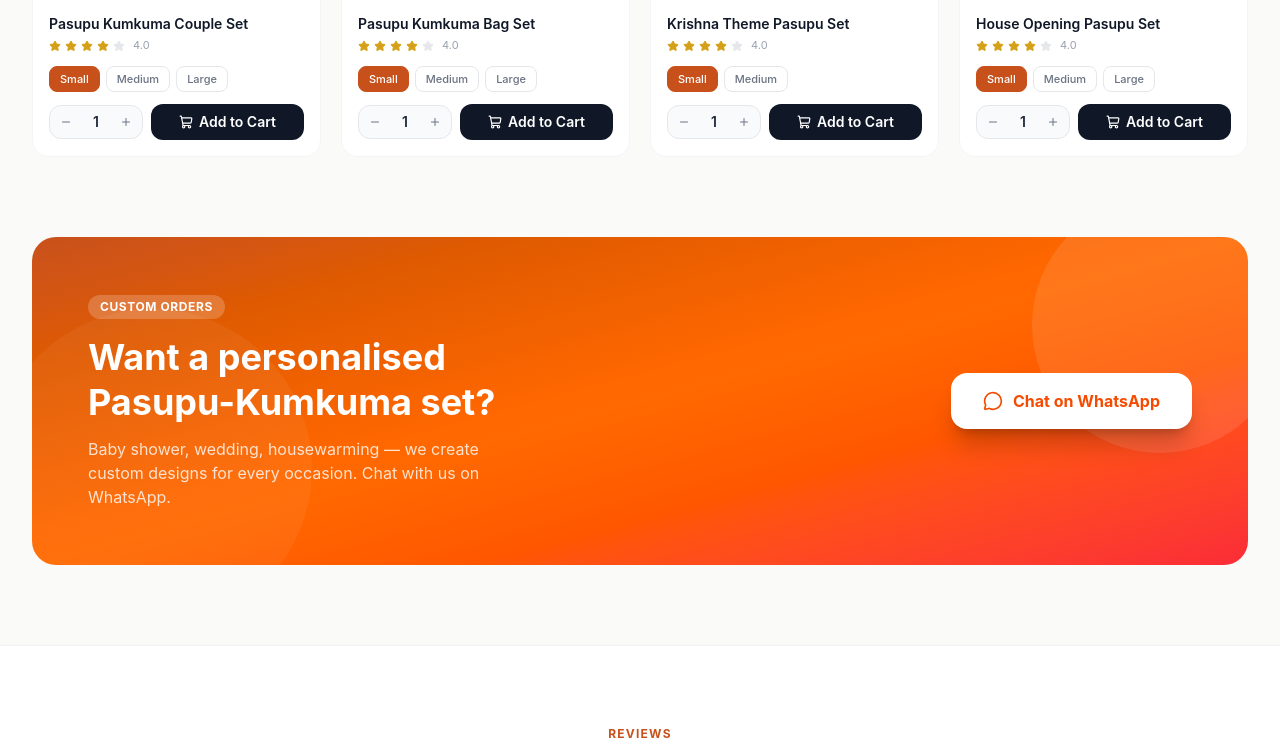
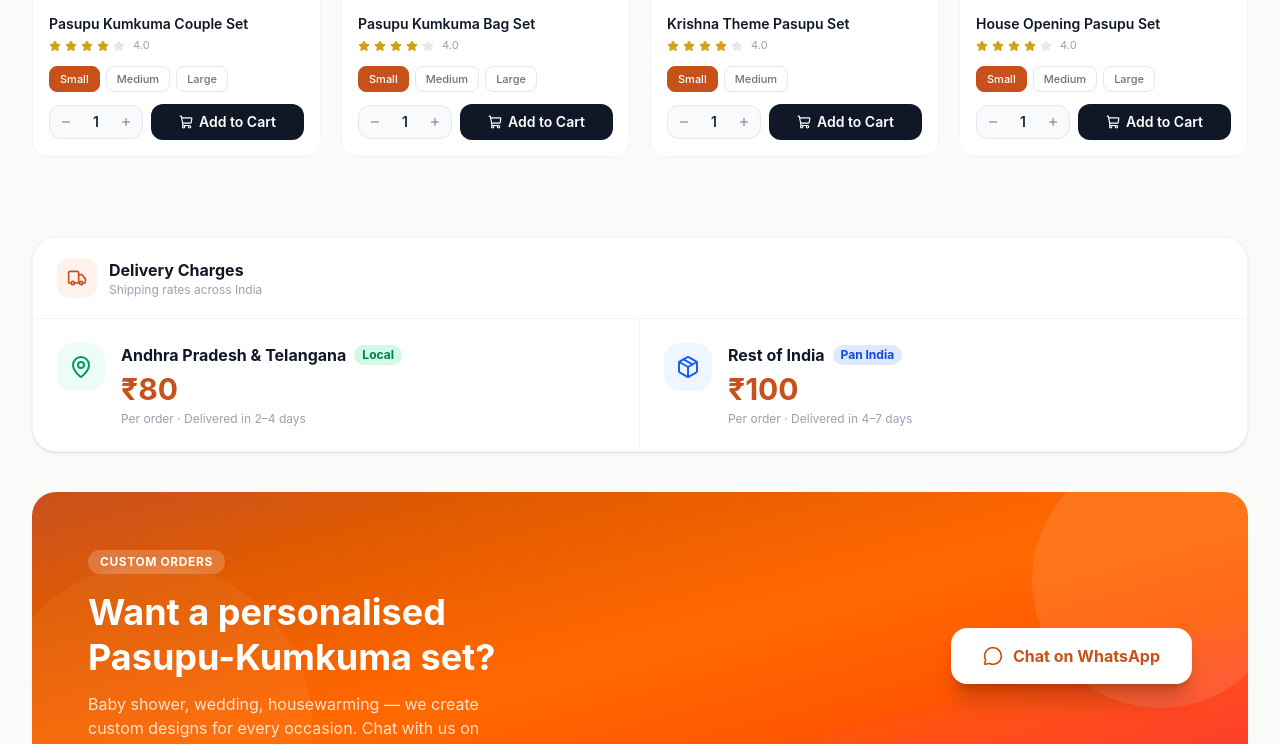
Before and after one commit to Asshu-06/E-commerce-Site, a React (Vite) app: page / in a window 1280 px wide. Shown: the part 2018-2762 px from the top of the page. Built offline with nearby package versions, Linux system fonts and the light colour scheme; no server answers.

Commit message:
rebrand: Shubham Traditions → Lakshmi Ram Collections; add shipping charges; remove testimonials

```diff
--- a/index.html
+++ b/index.html
@@ -4,7 +4,7 @@
     <meta charset="UTF-8" />
     <link rel="icon" type="image/svg+xml" href="/favicon.svg" />
     <meta name="viewport" content="width=device-width, initial-scale=1.0" />
-    <title>Shubham Traditions – Pasupu Kumkuma & Return Gifts</title>
+    <title>Lakshmi Ram Collections – Pasupu Kumkuma & Return Gifts</title>
     <meta name="description" content="Authentic traditional products – Pasupu-Kumkuma, Return Gifts, and Return Bags for every occasion." />
   </head>
   <body>
--- a/src/admin/AdminLayout.jsx
+++ b/src/admin/AdminLayout.jsx
@@ -47,7 +47,7 @@ export default function AdminLayout() {
           <Leaf className="w-5 h-5 text-white" />
         </div>
         <div>
-          <p className="font-bold text-gray-900 text-sm">Shubham Traditions</p>
+          <p className="font-bold text-gray-900 text-sm">Lakshmi Ram Collections</p>
           <p className="text-xs text-amber-500">Admin Panel</p>
         </div>
       </div>
--- a/src/admin/AdminLogin.jsx
+++ b/src/admin/AdminLogin.jsx
@@ -56,7 +56,7 @@ export default function AdminLogin() {
             <Leaf className="w-7 h-7 text-white" />
           </div>
           <h1 className="text-2xl font-bold text-gray-900">Admin Panel</h1>
-          <p className="text-gray-500 text-sm mt-1">Shubham Traditions</p>
+          <p className="text-gray-500 text-sm mt-1">Lakshmi Ram Collections</p>
         </div>
 
         {/* Google */}
--- a/src/components/FeedbackSection.jsx
+++ b/src/components/FeedbackSection.jsx
@@ -122,7 +122,7 @@ export default function FeedbackSection() {
                   : <Send className="w-4 h-4" />}
                 {loading ? 'Submitting...' : 'Submit Feedback'}
               </button>
-              <a href={`https://wa.me/${WHATSAPP_PHONE}?text=${encodeURIComponent('Hello, I have feedback about Shubham Traditions: ')}`}
+              <a href={`https://wa.me/${WHATSAPP_PHONE}?text=${encodeURIComponent('Hello, I have feedback about Lakshmi Ram Collections: ')}`}
                 target="_blank" rel="noopener noreferrer"
                 className="flex items-center justify-center gap-2 bg-emerald-500 hover:bg-emerald-600 text-white font-bold py-3.5 px-6 rounded-2xl transition-all hover:-translate-y-0.5">
                 <MessageSquare className="w-4 h-4" />
--- a/src/components/Footer.jsx
+++ b/src/components/Footer.jsx
@@ -32,7 +32,7 @@ export default function Footer() {
                 <Leaf className="w-5 h-5 text-white" />
               </div>
               <div>
-                <span className="block text-sm font-bold text-white">Shubham Traditions</span>
+                <span className="block text-sm font-bold text-white">Lakshmi Ram Collections</span>
                 <span className="block text-[10px] text-[#D4A017] uppercase tracking-widest">Authentic Products</span>
               </div>
             </div>
@@ -77,7 +77,7 @@ export default function Footer() {
               </li>
               <li className="flex items-start gap-3">
                 <Mail className="w-4 h-4 text-[#D4A017] mt-0.5 shrink-0" />
-                <span>hello@shubhamtraditions.com</span>
+                <span>hello@LakshmiRamCollections.com</span>
               </li>
               <li className="flex items-start gap-3">
                 <MapPin className="w-4 h-4 text-[#D4A017] mt-0.5 shrink-0" />
@@ -104,7 +104,7 @@ export default function Footer() {
       {/* Bottom bar */}
       <div className="border-t border-white/5">
         <div className="max-w-7xl mx-auto px-4 sm:px-6 lg:px-8 py-5 flex flex-col sm:flex-row items-center justify-between gap-3 text-xs text-gray-600">
-          <p>© {new Date().getFullYear()} Shubham Traditions. All rights reserved.</p>
+          <p>© {new Date().getFullYear()} Lakshmi Ram Collections. All rights reserved.</p>
           <div className="flex items-center gap-4">
             <span>Made with ❤️ in India</span>
             <Link to="/admin" className="flex items-center gap-1 hover:text-[#D4A017] transition-colors">
--- a/src/components/Navbar.jsx
+++ b/src/components/Navbar.jsx
@@ -68,10 +68,10 @@ export default function Navbar() {
             </div>
             <div className="leading-none">
               <span className={`block text-[15px] font-bold tracking-tight transition-colors duration-300 ${transparent ? 'text-white' : 'text-[#1C1917]'}`}>
-                Shubham
+                Lakshmi Ram
               </span>
               <span className={`block text-[10px] font-medium tracking-widest uppercase transition-colors duration-300 ${transparent ? 'text-amber-200' : 'text-[#C8511B]'}`}>
-                Traditions
+                Collections
               </span>
             </div>
           </Link>
--- a/src/pages/CheckoutPage.jsx
+++ b/src/pages/CheckoutPage.jsx
@@ -8,7 +8,7 @@ import { supabase } from '../lib/supabase'
 import toast from 'react-hot-toast'
 
 const UPI_ID   = import.meta.env.VITE_UPI_ID   || 'q901588902@ybl'
-const UPI_NAME = import.meta.env.VITE_UPI_NAME || 'Shubham Traditions'
+const UPI_NAME = import.meta.env.VITE_UPI_NAME || 'Lakshmi Ram Collections'
 
 const INITIAL_FORM = {
   name: '', phone: '', email: '',
@@ -21,7 +21,7 @@ function buildUpiString(amount, orderId) {
   // Round to 2 decimal places, ensure no trailing zeros issue
   const amountStr = parseFloat(amount).toFixed(2)
   // Keep transaction note simple — no special characters
-  const note = encodeURIComponent(`ShubhamTraditions ${orderId}`)
+  const note = encodeURIComponent(`LakshmiRamCollections ${orderId}`)
   const name = encodeURIComponent(UPI_NAME)
   return `upi://pay?pa=${UPI_ID}&pn=${name}&am=${amountStr}&cu=INR&tn=${note}&mode=02&purpose=00`
 }
@@ -48,6 +48,19 @@ export default function CheckoutPage() {
 
   const handleChange = (e) => setForm((f) => ({ ...f, [e.target.name]: e.target.value }))
 
+  // Calculate shipping based on state (city field used as proxy — user enters state in city)
+  const AP_TS_KEYWORDS = ['andhra', 'telangana', 'ap', 'ts', 'hyderabad', 'vijayawada',
+    'visakhapatnam', 'vizag', 'warangal', 'tirupati', 'guntur', 'nellore', 'kurnool',
+    'kadapa', 'anantapur', 'karimnagar', 'nizamabad', 'khammam', 'rajahmundry', 'eluru',
+    'ongole', 'srikakulam', 'vizianagaram', 'bhimavaram', 'tenali', 'machilipatnam',
+    'adilabad', 'mahabubnagar', 'medak', 'nalgonda', 'sangareddy', 'suryapet', 'skota',
+    'srikakulam', 'vizag', 'vsp']
+  const isAPTS = AP_TS_KEYWORDS.some(k =>
+    form.city.toLowerCase().includes(k) || form.address.toLowerCase().includes(k)
+  )
+  const shippingCharge = form.city.trim() ? (isAPTS ? 80 : 100) : 0
+  const grandTotal = totalPrice + shippingCharge
+
   const validate = () => {
     if (!form.name.trim())             return 'Please enter your name.'
     if (!/^\d{10}$/.test(form.phone))  return 'Please enter a valid 10-digit phone number.'
@@ -63,7 +76,7 @@ export default function CheckoutPage() {
     const err = validate()
     if (err) { toast.error(err); return }
     if (cart.length === 0) { toast.error('Your cart is empty.'); return }
-    setSnapshotTotal(totalPrice)  // lock the total before cart can change
+    setSnapshotTotal(grandTotal)  // lock the total before cart can change
     setStep('upi')
     window.scrollTo({ top: 0, behavior: 'smooth' })
   }
@@ -516,11 +529,18 @@ export default function CheckoutPage() {
                   <span>Subtotal</span><span>₹{totalPrice.toLocaleString()}</span>
                 </div>
                 <div className="flex justify-between text-gray-600">
-                  <span>Shipping</span><span className="text-green-600 font-medium">Free</span>
+                  <span>Shipping</span>
+                  {form.city.trim() ? (
+                    <span className="font-medium text-gray-900">
+                      ₹{shippingCharge} <span className="text-xs text-gray-400">({isAPTS ? 'AP/TS' : 'Other state'})</span>
+                    </span>
+                  ) : (
+                    <span className="text-xs text-gray-400">Enter city to calculate</span>
+                  )}
                 </div>
-                <div className="flex justify-between font-bold text-gray-900 text-base pt-1">
+                <div className="flex justify-between font-bold text-gray-900 text-base pt-1 border-t border-gray-100">
                   <span>Total</span>
-                  <span className="text-[#C8511B]">₹{totalPrice.toLocaleString()}</span>
+                  <span className="text-[#C8511B]">₹{grandTotal.toLocaleString()}</span>
                 </div>
               </div>
 
--- a/src/pages/HomePage.jsx
+++ b/src/pages/HomePage.jsx
@@ -2,22 +2,11 @@ import { useEffect, useRef, useState } from 'react'
 import { Link } from 'react-router-dom'
 import Hero from '../components/Hero'
 import CategorySection from '../components/CategorySection'
-import { Sparkles, Shield, Truck, Star, ArrowRight, MessageCircle } from 'lucide-react'
+import { Sparkles, Shield, Truck, Star, ArrowRight, MessageCircle, MapPin, Package } from 'lucide-react'
 import { mockProducts } from '../lib/mockData'
 import ProductCard from '../components/ProductCard'
 
 const WHATSAPP_PHONE = import.meta.env.VITE_WHATSAPP_PHONE || '918639006849'
-
-function useInView(ref) {
-  useEffect(() => {
-    const observer = new IntersectionObserver(
-      ([entry]) => { if (entry.isIntersecting) entry.target.classList.add('in-view') },
-      { threshold: 0.1 }
-    )
-    if (ref.current) observer.observe(ref.current)
-    return () => observer.disconnect()
-  }, [ref])
-}
 
 function AnimatedSection({ children, className = '' }) {
   const ref = useRef(null)
@@ -53,7 +42,7 @@ export default function HomePage() {
         <div className="max-w-7xl mx-auto px-4 sm:px-6 lg:px-8">
           <div className="grid grid-cols-2 lg:grid-cols-4 divide-x divide-gray-100">
             {[
-              { icon: <Truck className="w-5 h-5 text-[#C8511B]" />,    title: 'Free Delivery',     sub: 'On all orders' },
+              { icon: <Truck className="w-5 h-5 text-[#C8511B]" />,    title: 'Fast Delivery',     sub: 'AP & TS: ₹80 | Others: ₹100' },
               { icon: <Shield className="w-5 h-5 text-[#C8511B]" />,   title: '100% Authentic',    sub: 'Verified products' },
               { icon: <Sparkles className="w-5 h-5 text-[#C8511B]" />, title: 'Custom Designs',    sub: 'WhatsApp us' },
               { icon: <Star className="w-5 h-5 text-[#C8511B]" />,     title: '500+ Happy Buyers', sub: 'Trusted store' },
@@ -98,11 +87,57 @@ export default function HomePage() {
         </section>
       </AnimatedSection>
 
+      {/* Shipping charges info */}
+      <AnimatedSection>
+        <section className="px-4 sm:px-6 lg:px-8 max-w-7xl mx-auto pb-10">
+          <div className="bg-white rounded-3xl border border-gray-100 shadow-sm overflow-hidden">
+            <div className="px-6 py-5 border-b border-gray-100 flex items-center gap-3">
+              <div className="w-10 h-10 bg-[#FDF3EC] rounded-xl flex items-center justify-center">
+                <Truck className="w-5 h-5 text-[#C8511B]" />
+              </div>
+              <div>
+                <h3 className="font-bold text-gray-900">Delivery Charges</h3>
+                <p className="text-xs text-gray-400">Shipping rates across India</p>
+              </div>
+            </div>
+            <div className="grid sm:grid-cols-2 divide-y sm:divide-y-0 sm:divide-x divide-gray-100">
+              {/* AP & Telangana */}
+              <div className="p-6 flex items-start gap-4">
+                <div className="w-12 h-12 bg-emerald-50 rounded-2xl flex items-center justify-center shrink-0">
+                  <MapPin className="w-6 h-6 text-emerald-600" />
+                </div>
+                <div>
+                  <div className="flex items-center gap-2 mb-1">
+                    <p className="font-bold text-gray-900">Andhra Pradesh & Telangana</p>
+                    <span className="bg-emerald-100 text-emerald-700 text-xs font-bold px-2 py-0.5 rounded-full">Local</span>
+                  </div>
+                  <p className="text-3xl font-bold text-[#C8511B] mb-1">₹80</p>
+                  <p className="text-xs text-gray-400">Per order · Delivered in 2–4 days</p>
+                </div>
+              </div>
+              {/* Other states */}
+              <div className="p-6 flex items-start gap-4">
+                <div className="w-12 h-12 bg-blue-50 rounded-2xl flex items-center justify-center shrink-0">
+                  <Package className="w-6 h-6 text-blue-600" />
+                </div>
+                <div>
+                  <div className="flex items-center gap-2 mb-1">
+                    <p className="font-bold text-gray-900">Rest of India</p>
+                    <span className="bg-blue-100 text-blue-700 text-xs font-bold px-2 py-0.5 rounded-full">Pan India</span>
+                  </div>
+                  <p className="text-3xl font-bold text-[#C8511B] mb-1">₹100</p>
+                  <p className="text-xs text-gray-400">Per order · Delivered in 4–7 days</p>
+                </div>
+              </div>
+            </div>
+          </div>
+        </section>
+      </AnimatedSection>
+
       {/* Banner — customization CTA */}
       <AnimatedSection>
         <section className="px-4 sm:px-6 lg:px-8 max-w-7xl mx-auto pb-20">
-          <div className="relative overflow-hidden rounded-3xl bg-gradient-to-br from-amber-500 via-orange-500 to-red-500 p-10 sm:p-14">
-            {/* Decorative circles */}
+          <div className="relative overflow-hidden rounded-3xl bg-gradient-to-br from-[#C8511B] via-orange-500 to-red-500 p-10 sm:p-14">
             <div className="absolute -top-10 -right-10 w-64 h-64 bg-white/10 rounded-full" />
             <div className="absolute -bottom-16 -left-10 w-80 h-80 bg-white/5 rounded-full" />
             <div className="relative z-10 flex flex-col sm:flex-row items-start sm:items-center justify-between gap-8">
@@ -119,7 +154,7 @@ export default function HomePage() {
               </div>
               <a href={`https://wa.me/${WHATSAPP_PHONE}?text=${encodeURIComponent('Hello, I want a custom Pasupu-Kumkuma set.')}`}
                 target="_blank" rel="noopener noreferrer"
-                className="flex items-center gap-2.5 bg-white text-orange-600 font-bold px-8 py-4 rounded-2xl hover:bg-orange-50 transition-all hover:-translate-y-1 shadow-xl shadow-black/20 shrink-0 text-base">
+                className="flex items-center gap-2.5 bg-white text-[#C8511B] font-bold px-8 py-4 rounded-2xl hover:bg-orange-50 transition-all hover:-translate-y-1 shadow-xl shadow-black/20 shrink-0 text-base">
                 <MessageCircle className="w-5 h-5" />
                 Chat on WhatsApp
               </a>
@@ -127,40 +162,6 @@ export default function HomePage() {
           </div>
         </section>
       </AnimatedSection>
-
-      {/* Testimonials */}
-      <AnimatedSection>
-        <section className="py-20 bg-white border-t border-gray-100">
-          <div className="max-w-7xl mx-auto px-4 sm:px-6 lg:px-8">
-            <div className="text-center mb-12">
-              <span className="text-xs font-bold tracking-widest uppercase text-[#C8511B] block mb-2">Reviews</span>
-              <h2 className="text-3xl font-bold text-gray-900 tracking-tight">What customers say</h2>
-            </div>
-            <div className="grid grid-cols-1 sm:grid-cols-3 gap-6 stagger-children">
-              {[
-                { name: 'Priya S.',   text: 'Beautiful pasupu kumkuma sets! Perfect for our wedding return gifts. Everyone loved them.', stars: 5 },
-                { name: 'Lakshmi R.', text: 'The customization via WhatsApp was so convenient. Loved the baby shower theme design!', stars: 5 },
-                { name: 'Anitha M.', text: 'Ordered 100 jute bags for our function. Great quality and fast delivery. Highly recommend!', stars: 5 },
-              ].map((t, i) => (
-                <div key={t.name} className="bg-stone-50 rounded-2xl p-6 border border-gray-100 animate-fade-up">
-                  <div className="flex gap-0.5 mb-4">
-                    {Array.from({ length: t.stars }).map((_, j) => (
-                      <Star key={j} className="w-4 h-4 text-amber-400 fill-amber-400" />
-                    ))}
-                  </div>
-                  <p className="text-gray-600 text-sm leading-relaxed mb-5">"{t.text}"</p>
-                  <div className="flex items-center gap-3">
-                    <div className="w-9 h-9 rounded-full bg-gradient-to-br from-amber-400 to-orange-500 flex items-center justify-center text-white text-sm font-bold">
-                      {t.name[0]}
-                    </div>
-                    <p className="font-semibold text-gray-900 text-sm">{t.name}</p>
-                  </div>
-                </div>
-              ))}
-            </div>
-          </div>
-        </section>
-      </AnimatedSection>
     </main>
   )
 }
--- a/src/pages/LoginPage.jsx
+++ b/src/pages/LoginPage.jsx
@@ -64,7 +64,7 @@ export default function LoginPage() {
           <h1 className="text-2xl font-bold text-gray-900">
             {mode === 'login' ? 'Welcome Back' : 'Create Account'}
           </h1>
-          <p className="text-gray-500 text-sm mt-1">Shubham Traditions</p>
+          <p className="text-gray-500 text-sm mt-1">Lakshmi Ram Collections</p>
         </div>
 
         {/* Mode toggle */}
```
